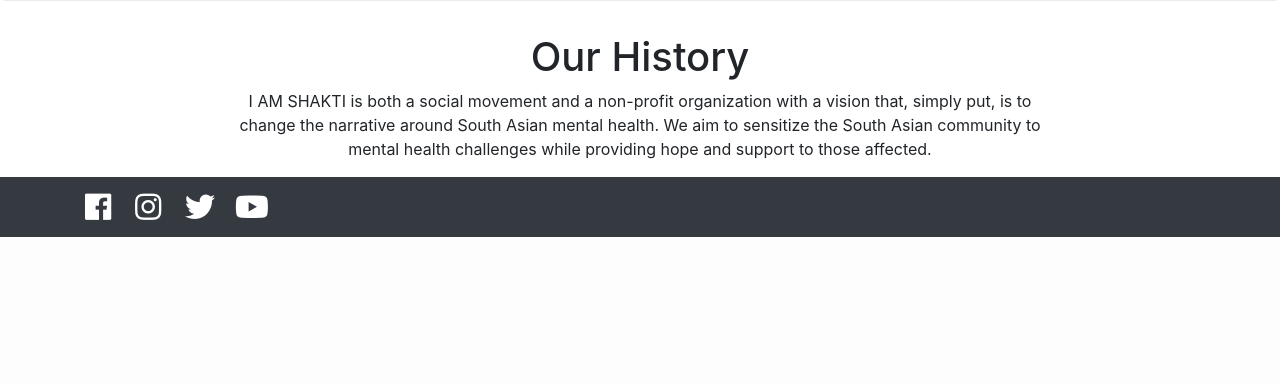
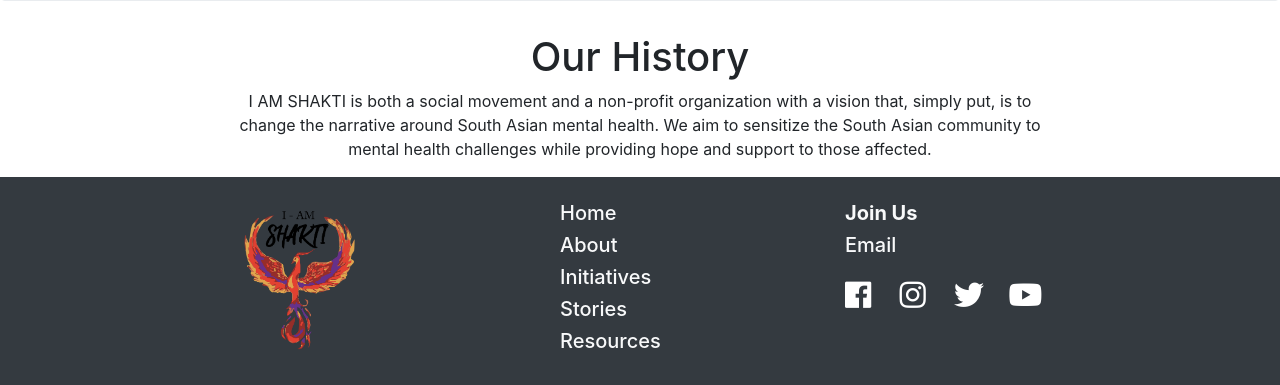
Before and after one commit to nikhilch/iamshakti, a Django app: template iamshakti/templates/about.html in a window 1280 px wide. Shown: the part 1901-2286 px from the top of the page. Before the commit the page ends 2138 px from the top, so only its background shows below. Run offline with Django 3.2, Linux system fonts and the light colour scheme; the template is opened without the code that fills it, so the values that code supplies are empty; some libraries are stand-ins or nearby versions.

Commit message:
Fleshing out the footer because I'm so feeeeeeeety hahahahahhahaahaha

```diff
--- a/iamshakti/templates/base.html
+++ b/iamshakti/templates/base.html
@@ -44,13 +44,31 @@
         {% block content %}{% endblock %}
     </div>
 
-    <footer class="footer">
+    <footer class="footer bg-dark text-light">
         <div class="container">
             <div class="row">
-                <a href="https://www.facebook.com/iamshaktiofficial" target="_blank" rel="noopener"><i class="fab fa-facebook"></i></a>
-                <a href="https://instagram.com/iamshaktiofficial" target="_blank" rel="noopener"><i class="fab fa-instagram"></i></a>
-                <a href="https://twitter.com/i_amshakti" target="_blank" rel="noopener"><i class="fab fa-twitter"></i></a>
-                <a href="https://www.youtube.com/channel/UCxHpzI3hE2q_MWq3Te_5d3w" target="_blank" rel="noopener"><i class="fab fa-youtube"></i></a>
+                <div class="col-sm-5 text-center py-4">
+                    <a class="navbar-brand" href="{% url 'index' %}">
+                        <img id="footer-logo-image" src="{% static "iamshakti/img/full.png" %}" alt="I AM Shakti">
+                    </a>
+                </div>
+                <div class="col-sm-3 py-4">
+                    <h5>Home</h5>
+                    <h5>About</h5>
+                    <h5>Initiatives</h5>
+                    <h5>Stories</h5>
+                    <h5>Resources</h5>
+                </div>
+                <div class="col-sm-4 py-4">
+                    <h5><strong>Join Us</strong></h5>
+                    <h5>Email</h5>
+                    <div class="text-left">
+                    <a href="https://www.facebook.com/iamshaktiofficial" target="_blank" rel="noopener"><i class="fab fa-facebook"></i></a>
+                    <a href="https://instagram.com/iamshaktiofficial" target="_blank" rel="noopener"><i class="fab fa-instagram"></i></a>
+                    <a href="https://twitter.com/i_amshakti" target="_blank" rel="noopener"><i class="fab fa-twitter"></i></a>
+                    <a href="https://www.youtube.com/channel/UCxHpzI3hE2q_MWq3Te_5d3w" target="_blank" rel="noopener"><i class="fab fa-youtube"></i></a>
+                    </div>
+                </div>
             </div>
         </div>
     </footer>
--- a/static/iamshakti/css/base.css
+++ b/static/iamshakti/css/base.css
@@ -1,31 +1,21 @@
 html {
     position: relative;
     min-height: 100%;
-}
-
-body {
-    margin-bottom: 60px;
-
 }
 
 #navbar-logo-image {
     max-width: 40px;
 }
 
-.footer {
-    background-color: #343a40;
-    bottom: 0;
-    position: absolute;
-    width: 100%;
-    height: 60px;
-
+#footer-logo-image {
+    max-height: 150px;
 }
 
 .fab {
-    padding: 15px;
+    margin-top: 15px;
     font-size: 30px;
     width: 50px;
-    text-align: center;
+    text-align: left;
     text-decoration: none;
     color: white;
 }
```
